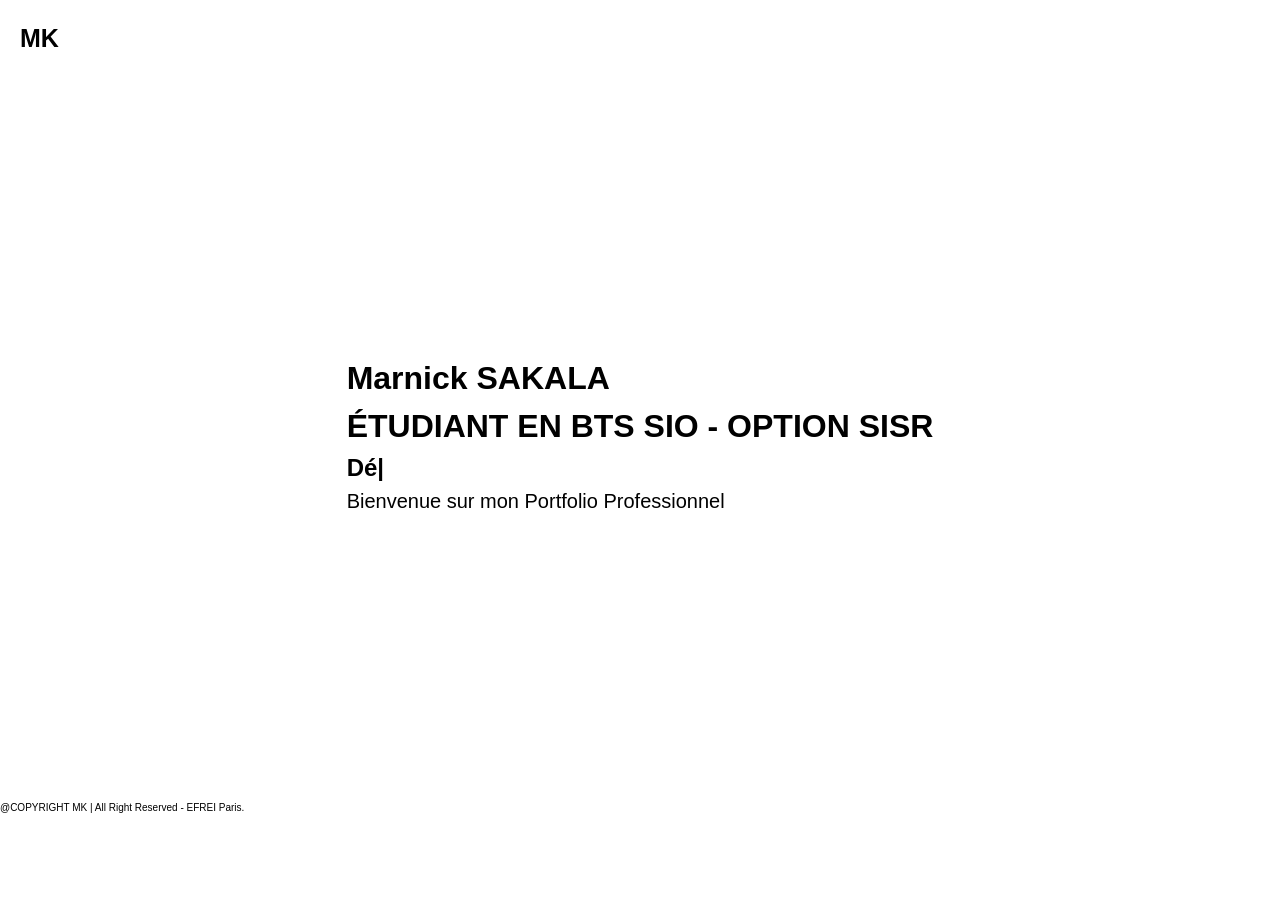
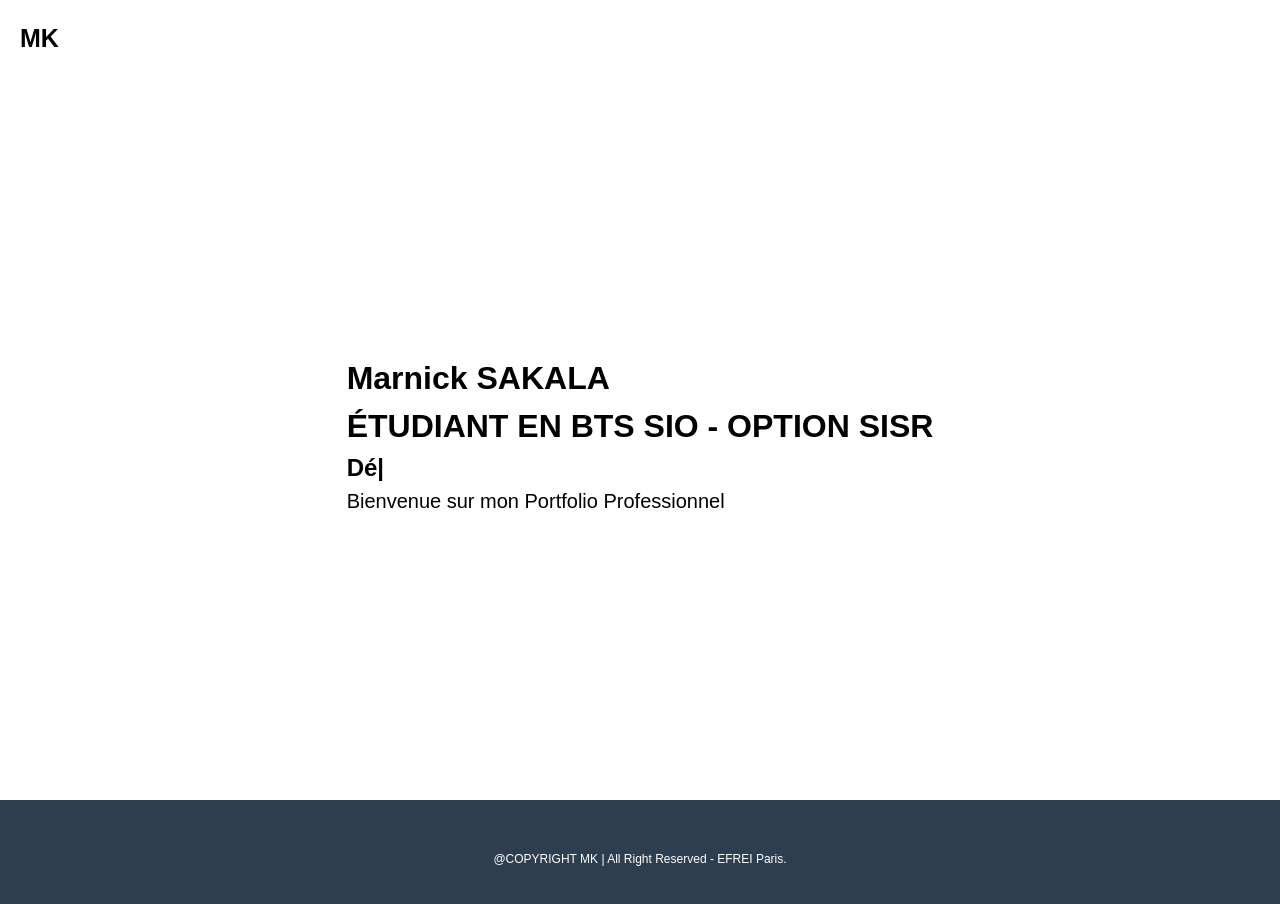
Before and after one commit to Sml94Tbs/mk-portfolio, a Next.js app: page / in a window 1280 px wide. Shown: the top 904 px of the page. Before the commit the page ends 815 px from the top, so only its background shows below. Built offline with nearby package versions, Linux system fonts and the light colour scheme.

Commit message:
footer fix

```diff
--- a/src/app/components/layout/footer.tsx
+++ b/src/app/components/layout/footer.tsx
@@ -1,8 +1,10 @@
 const Footer = () => {
   return (
-    <footer>
-      <div>
-        <p>@COPYRIGHT MK | All Right Reserved  - EFREI Paris.</p>
+    <footer className=" bg-[#2C3E50]">
+      <div className=" p-[5rem]">
+        <p className=" text-white text-center text-[1.2rem]">
+          @COPYRIGHT MK | All Right Reserved - EFREI Paris.
+        </p>
       </div>
     </footer>
   );
```
